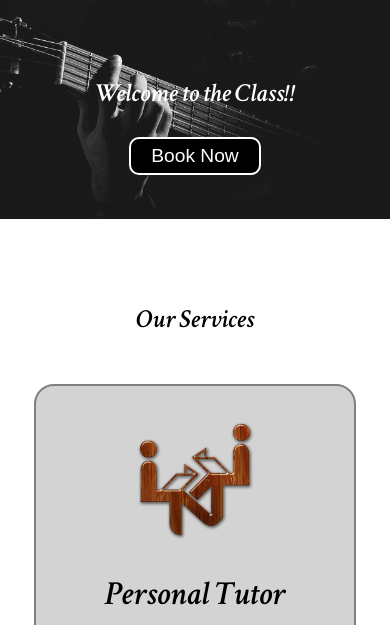
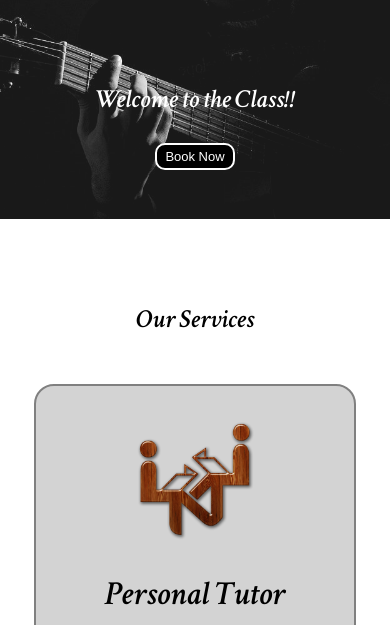
Before and after one commit to dungeonmaster8/yourmusic, a plain HTML site: page index.html in a window 390 px wide. Shown: the part 181-806 px from the top of the page. Drawn offline with Linux system fonts and the light colour scheme.

Commit message:
Update phone.css

```diff
--- a/css/phone.css
+++ b/css/phone.css
@@ -50,7 +50,7 @@
     font-size: 26px;
 }
 
-.btn {
+#btn {
     font-size: 13px;
     padding: 4px 8px;
 }
```
